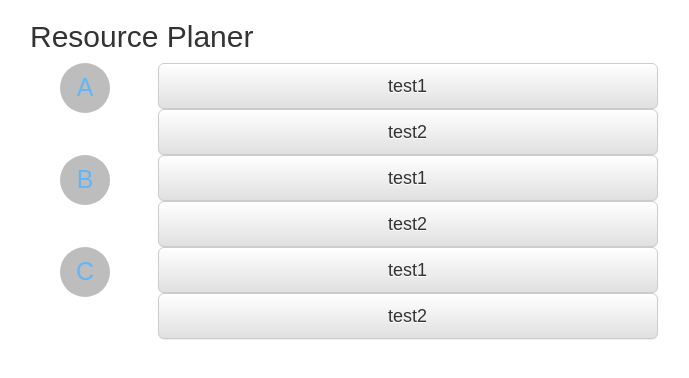
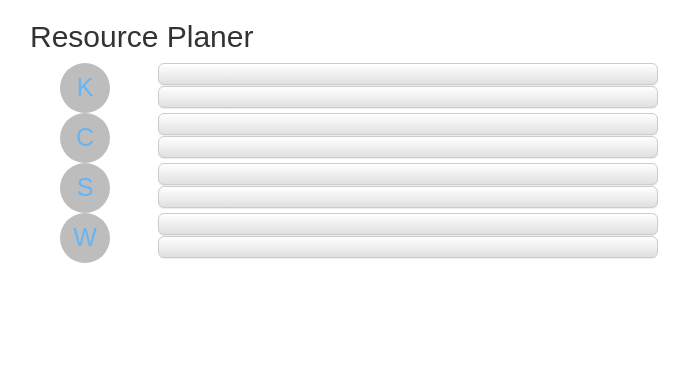
Before and after one commit to 1703/react-resource-planer, a React (Create React App) app in the folder ResourcePlanner/: page / in a window 1280 px wide. Shown: the top 378 px of the page, without its empty margins (25-714 px from the left). Built offline with nearby package versions, Linux system fonts and the light colour scheme; the HTML template or start-up script is replaced by a standard one; what react-tap-event-plugin would draw is missing.

Commit message:
added json

```diff
--- a/ResourcePlanner/src/App.js
+++ b/ResourcePlanner/src/App.js
@@ -5,6 +5,9 @@ import './bootstrap/css/bootstrap-theme.min.css'
 import logo from './logo.svg';
 import './App.css';
 import Chart from './components/chart'
+
+import persons from './sample_data/persons.json'
+import projects from './sample_data/projects.json'
 
 import injectTapEventPlugin from 'react-tap-event-plugin';
 
@@ -15,6 +18,11 @@ injectTapEventPlugin();
 import MuiThemeProvider from 'material-ui/styles/MuiThemeProvider';
 
 class App extends Component {
+
+    constructor (props) {
+        super (props)
+    }
+
   render() {
     return (
         <MuiThemeProvider>
@@ -23,13 +31,7 @@ class App extends Component {
                   <h2>Resource Planer</h2>
               </Row>
               <Row>
-                  <Chart persons={
-                      [
-                          {name:"A"},
-                          {name:"B"},
-                          {name:"C"}
-                      ]
-                  } />
+                  <Chart persons={persons} projects={projects} />
               </Row>
             </Grid>
         </MuiThemeProvider>
--- a/ResourcePlanner/src/components/chart.js
+++ b/ResourcePlanner/src/components/chart.js
@@ -4,7 +4,7 @@ import PersonLane from './person_lane'
 
 import {Grid, Col, Row, Button, Nav, NavItem} from 'react-bootstrap'
 
-export default class Chart extends Component {
+export default class Chart extends ExtComponent {
 
 // +currentTimeFrame (state)
 // +timeUnit (state)
@@ -14,17 +14,25 @@ export default class Chart extends Component {
     constructor (props) {
         super (props)
 
+        this.state = {
+            projects: this.initDef (props.projects, [])
+        }
     }
 
     createPersonLanes = () => {
-        return this.props.persons.map (x => <PersonLane person={x} projects={this.findProjects(x)}/>)
+        return this.props.persons.map (x => {
+            var projects = this.findProjects(x);
+            console.log("Person:" + x + "projects: " + projects);
+            return <PersonLane person={x} projects={projects}/>;
+        });
     }
 
     findProjects = person => {
-        return [
-            {name: "test1"},
-            {name: "test2"}
-        ]
+        return this.state.projects.filter (x => {
+            return x.participants.includes(x.id);
+        }).map(x => {
+            return <PersonLane person={x}/>
+        })
     }
 
     render () {
--- /dev/null
+++ b/ResourcePlanner/src/sample_data/persons.json
@@ -0,0 +1,6 @@
+[
+  {"name":"Kerstin", "id":0},
+  {"name":"Conny", "id":1},
+  {"name":"Simon", "id":2},
+  {"name":"Wolfgang", "id":3}
+]
--- /dev/null
+++ b/ResourcePlanner/src/sample_data/projects.json
@@ -0,0 +1,6 @@
+[
+  {"name":"Project 1", "id":0, "participants": [1,3]},
+  {"name":"Project 2", "id":1, "participants": [0,1,3]},
+  {"name":"Project 3", "id":2, "participants": [0,1,2,3]},
+  {"name":"Project 4", "id":3, "participants": [1,0]}
+]
```
